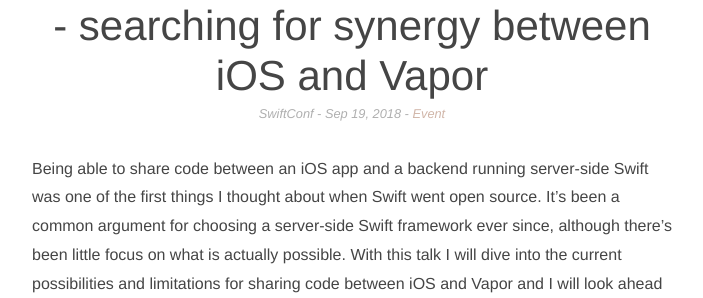
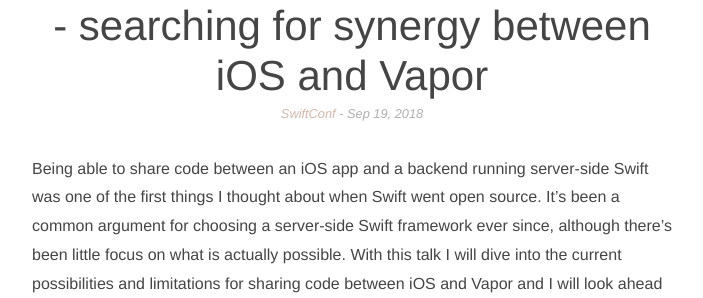
Before and after one commit to steffendsommer/steffendsommer.github.io, a Jekyll site: the page built from _talks/2018-09-19-swiftconf-same-language-different-platform.md, in a window 1280 px wide. Shown: the part 453-751 px from the top of the page, without its empty margins (288-991 px from the left). Built offline with Jekyll 4.4.1, drawn with Linux system fonts in a browser that asks for light colours; nearby versions of some CDN libraries.

```diff
--- a/_layouts/talk.html
+++ b/_layouts/talk.html
@@ -5,15 +5,22 @@ layout: default
 
   <header class="post-header">
     <h1 class="post-title">{{ page.title }}</h1>
-    <p class="post-meta">{{ page.event }} - {{ page.event-date | date: "%b %-d, %Y" }}{% if page.external-link %} - <a href="{{ page.external-link }}" target="_blank">Event</a>{% endif %}</p>
+    <p class="post-meta">{% if page.external-link %}<a href="{{ page.external-link }}" target="_blank">{% endif %}{{ page.event }}{% if page.external-link %}</a>{% endif %} - {{ page.event-date | date: "%b %-d, %Y" }}</p>
   </header>
 
   <article class="post-content">
     {{ content }}
 
+    {% if page.vimeo-id or page.youtube-id %}
+    <h1>Video</h1>
+    {% endif %}
+
     {% if page.vimeo-id %}
-    <h1>Video</h1>
     <iframe src="https://player.vimeo.com/video/{{ page.vimeo-id }}?color=ffffff" width="640" height="360" frameborder="0" webkitallowfullscreen mozallowfullscreen allowfullscreen></iframe>
+    {% endif %}
+
+    {% if page.youtube-id %}
+    <iframe width="640" height="360" src="https://www.youtube.com/embed/{{ page.youtube-id }}" frameborder="0" allow="autoplay; encrypted-media" allowfullscreen></iframe>
     {% endif %}
 
     {% if page.speaker-deck-id %}
```
Also changed, not shown: _talks/2018-06-14-nodes-wwdc-recap.md (added, +14 -0 lines).
